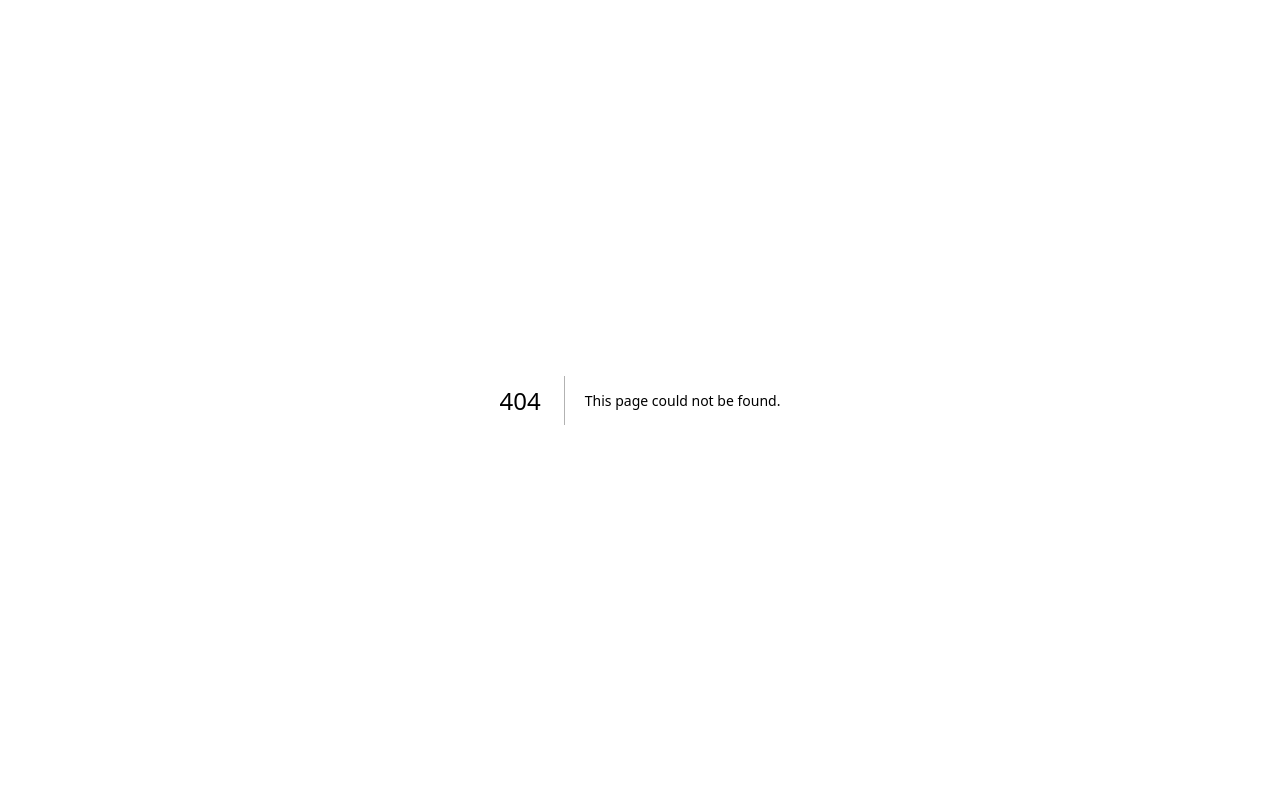
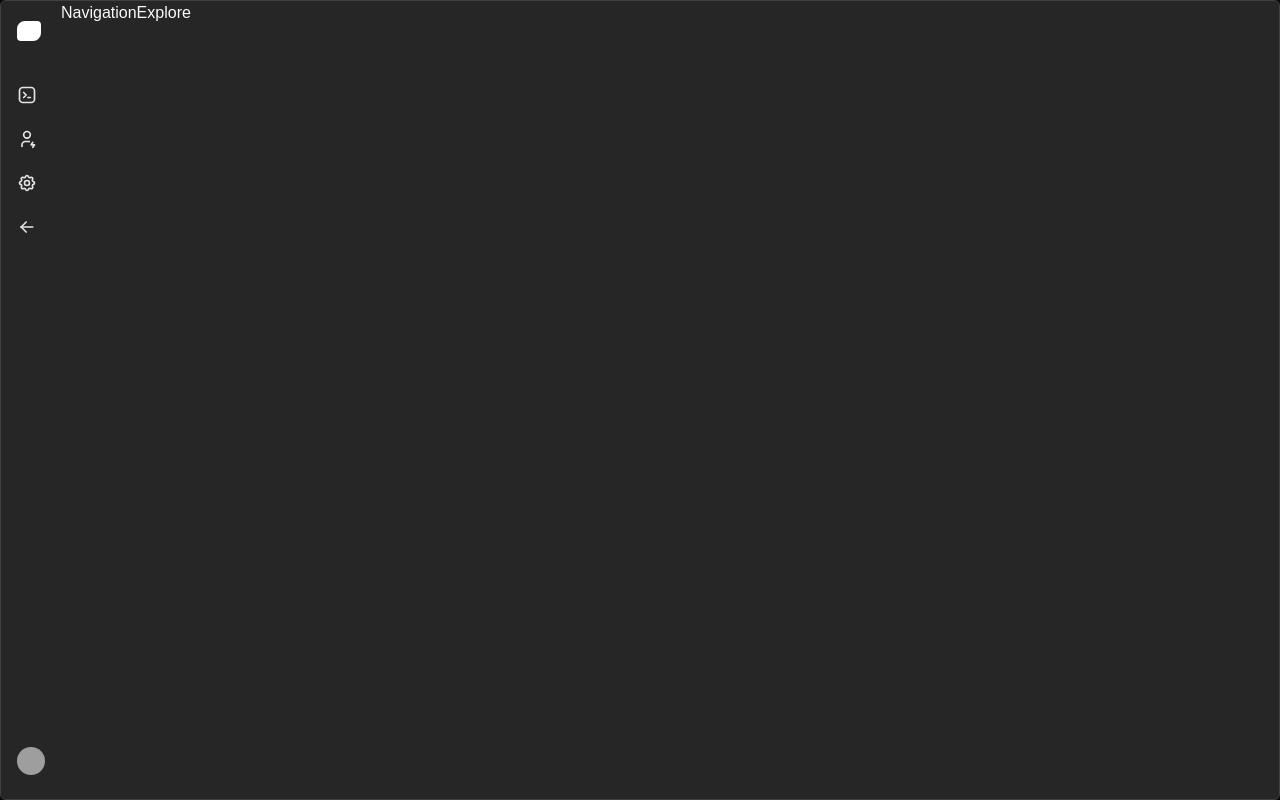
Before and after one commit to SH20RAJ/devsuit, a Next.js app: page /explore in a window 1280 px wide. Before the commit this address had no page. Built offline with nearby package versions, Linux system fonts and the light colour scheme; grey boxes are pictures that could not be loaded.

Commit message:
explore section sidebar

```diff
--- a/next.config.mjs
+++ b/next.config.mjs
@@ -1,4 +1,8 @@
 /** @type {import('next').NextConfig} */
-const nextConfig = {};
+const nextConfig = {
+  images: {
+    domains: ["assets.aceternity.com", "github.com"],
+  },
+};
 
 export default nextConfig;
--- /dev/null
+++ b/src/app/(explore)/explore/page.js
@@ -0,0 +1,9 @@
+import React from 'react'
+
+export default function page() {
+  return (
+    <div>
+      Explore
+    </div>
+  )
+}
--- /dev/null
+++ b/src/app/(explore)/layout.js
@@ -0,0 +1,10 @@
+import { SidebarDemo } from "@/components/Sidebar";
+import React from "react";
+
+export default function layout({ children }) {
+  return (
+    <div>
+      <SidebarDemo prop={children} />
+    </div>
+  );
+}
--- a/src/components/Sidebar.js
+++ b/src/components/Sidebar.js
@@ -1,6 +1,7 @@
 "use client";
+
 import React, { useState } from "react";
-import { Sidebar, SidebarBody, SidebarLink } from "../ui/sidebar";
+import { Sidebar, SidebarBody, SidebarLink } from "./ui/sidebar";
 import {
   IconArrowLeft,
   IconBrandTabler,
@@ -11,8 +12,9 @@ import Link from "next/link";
 import { motion } from "framer-motion";
 import Image from "next/image";
 import { cn } from "@/lib/utils";
+import Navigation from "./explore/Navigation";
 
-export function SidebarDemo() {
+export function SidebarDemo({ prop }) {
   const links = [
     {
       label: "Dashboard",
@@ -45,12 +47,12 @@ export function SidebarDemo() {
   ];
   const [open, setOpen] = useState(false);
   return (
-    (<div
+    <div
       className={cn(
-        "rounded-md flex flex-col md:flex-row bg-gray-100 dark:bg-neutral-800 w-full flex-1 max-w-7xl mx-auto border border-neutral-200 dark:border-neutral-700 overflow-hidden",
-        // for your use case, use `h-screen` instead of `h-[60vh]`
-        "h-[60vh]"
-      )}>
+        "rounded-md flex flex-col md:flex-row bg-gray-100 dark:bg-neutral-800 w-full flex-1   mx-auto border border-neutral-200 dark:border-neutral-700 overflow-hidden",
+        "h-screen w-full"
+      )}
+    >
       <Sidebar open={open} setOpen={setOpen}>
         <SidebarBody className="justify-between gap-10">
           <div className="flex flex-col flex-1 overflow-y-auto overflow-x-hidden">
@@ -64,72 +66,56 @@ export function SidebarDemo() {
           <div>
             <SidebarLink
               link={{
-                label: "Manu Arora",
+                label: "Shaswat Raj",
                 href: "#",
                 icon: (
                   <Image
-                    src="https://assets.aceternity.com/manu.png"
+                    src="https://github.com/sh20raj.png"
                     className="h-7 w-7 flex-shrink-0 rounded-full"
                     width={50}
                     height={50}
-                    alt="Avatar" />
+                    alt="Avatar"
+                  />
                 ),
-              }} />
+              }}
+            />
           </div>
         </SidebarBody>
       </Sidebar>
-      <Dashboard />
-    </div>)
+      <Navigation />
+      {prop}
+    </div>
   );
 }
 export const Logo = () => {
   return (
-    (<Link
+    <Link
       href="#"
-      className="font-normal flex space-x-2 items-center text-sm text-black py-1 relative z-20">
-      <div
-        className="h-5 w-6 bg-black dark:bg-white rounded-br-lg rounded-tr-sm rounded-tl-lg rounded-bl-sm flex-shrink-0" />
+      className="font-normal flex space-x-2 items-center text-sm text-black py-1 relative z-20"
+    >
+      <div className="h-5 w-6 bg-black dark:bg-white rounded-br-lg rounded-tr-sm rounded-tl-lg rounded-bl-sm flex-shrink-0" />
       <motion.span
         initial={{ opacity: 0 }}
         animate={{ opacity: 1 }}
-        className="font-medium text-black dark:text-white whitespace-pre">
-        Acet Labs
+        className="font-medium text-black dark:text-white whitespace-pre"
+      >
+        DevSuit
       </motion.span>
-    </Link>)
+    </Link>
   );
 };
 export const LogoIcon = () => {
   return (
-    (<Link
+    <Link
       href="#"
-      className="font-normal flex space-x-2 items-center text-sm text-black py-1 relative z-20">
-      <div
-        className="h-5 w-6 bg-black dark:bg-white rounded-br-lg rounded-tr-sm rounded-tl-lg rounded-bl-sm flex-shrink-0" />
-    </Link>)
+      className="font-normal flex space-x-2 items-center text-sm text-black py-1 relative z-20"
+    >
+      <div className="h-5 w-6 bg-black dark:bg-white rounded-br-lg rounded-tr-sm rounded-tl-lg rounded-bl-sm flex-shrink-0" />
+    </Link>
   );
 };
 
 // Dummy dashboard component with content
 const Dashboard = () => {
-  return (
-    (<div className="flex flex-1">
-      <div
-        className="p-2 md:p-10 rounded-tl-2xl border border-neutral-200 dark:border-neutral-700 bg-white dark:bg-neutral-900 flex flex-col gap-2 flex-1 w-full h-full">
-        <div className="flex gap-2">
-          {[...new Array(4)].map((i) => (
-            <div
-              key={"first-array" + i}
-              className="h-20 w-full rounded-lg  bg-gray-100 dark:bg-neutral-800 animate-pulse"></div>
-          ))}
-        </div>
-        <div className="flex gap-2 flex-1">
-          {[...new Array(2)].map((i) => (
-            <div
-              key={"second-array" + i}
-              className="h-full w-full rounded-lg  bg-gray-100 dark:bg-neutral-800 animate-pulse"></div>
-          ))}
-        </div>
-      </div>
-    </div>)
-  );
+  return <div>JOOOOP</div>;
 };
--- /dev/null
+++ b/src/components/explore/Navigation.js
@@ -0,0 +1,9 @@
+import React from 'react'
+
+export default function Navigation() {
+  return (
+    <div>
+      Navigation
+    </div>
+  )
+}
```
